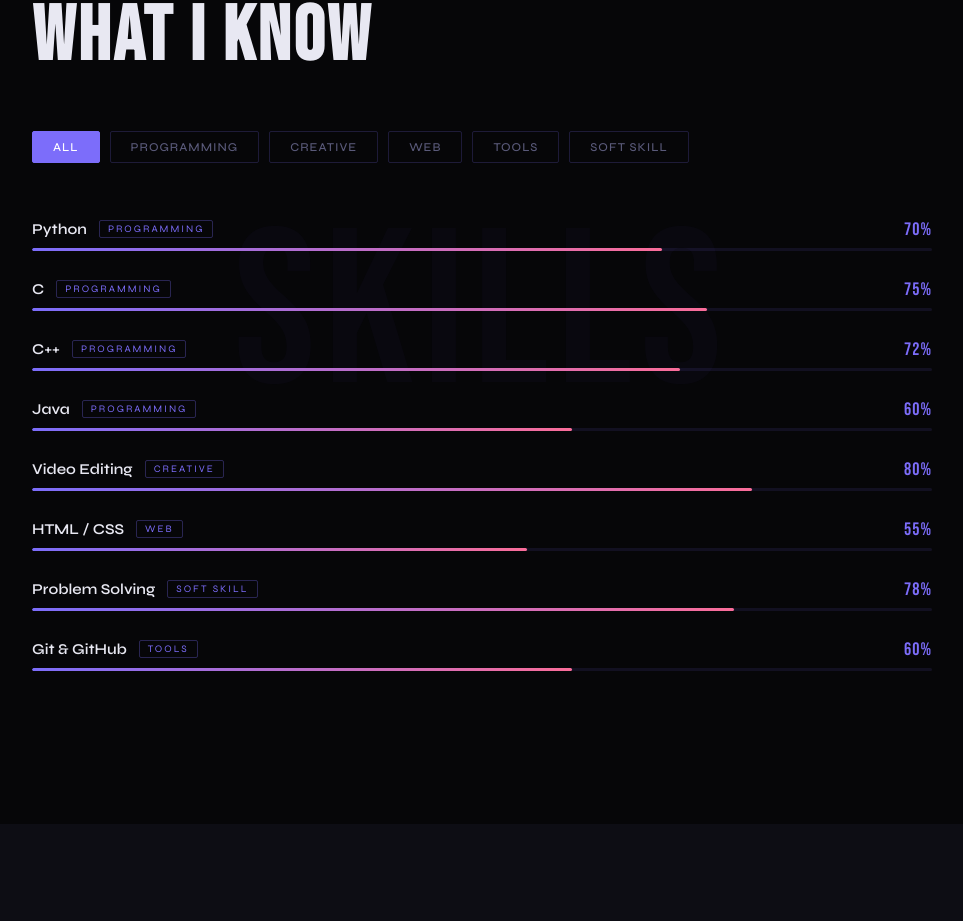
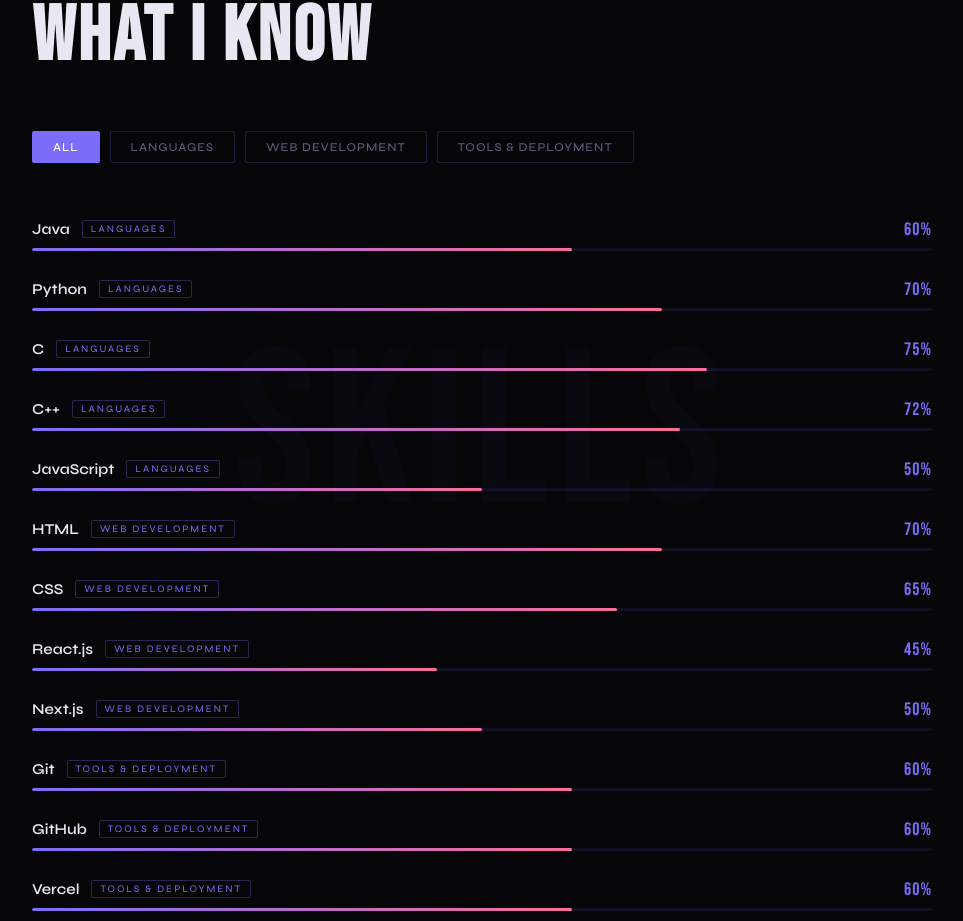
Before and after one commit to Nagulavel/portfolio, a Next.js app: page / in a window 1280 px wide. Shown: the part 1876-2797 px from the top of the page, without its empty margins (158-1121 px from the left). Built offline with nearby package versions, Linux system fonts and the light colour scheme.

Commit message:
Update Skills.js

```diff
--- a/components/Skills.js
+++ b/components/Skills.js
@@ -2,17 +2,26 @@
 import { useEffect, useRef, useState } from 'react'
 
 const skills = [
-  { name: 'Python', level: 70, category: 'Programming' },
-  { name: 'C', level: 75, category: 'Programming' },
-  { name: 'C++', level: 72, category: 'Programming' },
-  { name: 'Java', level: 60, category: 'Programming' },
-  { name: 'Video Editing', level: 80, category: 'Creative' },
-  { name: 'HTML / CSS', level: 55, category: 'Web' },
-  { name: 'Problem Solving', level: 78, category: 'Soft Skill' },
-  { name: 'Git & GitHub', level: 60, category: 'Tools' },
+  // Languages
+  { name: 'Java', level: 60, category: 'Languages' },
+  { name: 'Python', level: 70, category: 'Languages' },
+  { name: 'C', level: 75, category: 'Languages' },
+  { name: 'C++', level: 72, category: 'Languages' },
+  { name: 'JavaScript', level: 50, category: 'Languages' },
+
+  // Web Development
+  { name: 'HTML', level: 70, category: 'Web Development' },
+  { name: 'CSS', level: 65, category: 'Web Development' },
+  { name: 'React.js', level: 45, category: 'Web Development' },
+  { name: 'Next.js', level: 50, category: 'Web Development' },
+
+  // Tools & Deployment
+  { name: 'Git', level: 60, category: 'Tools & Deployment' },
+  { name: 'GitHub', level: 60, category: 'Tools & Deployment' },
+  { name: 'Vercel', level: 60, category: 'Tools & Deployment' },
 ]
 
-const categories = ['All', 'Programming', 'Creative', 'Web', 'Tools', 'Soft Skill']
+const categories = ['All', 'Languages', 'Web Development', 'Tools & Deployment']
 
 export default function Skills() {
   const [active, setActive] = useState('All')
```
